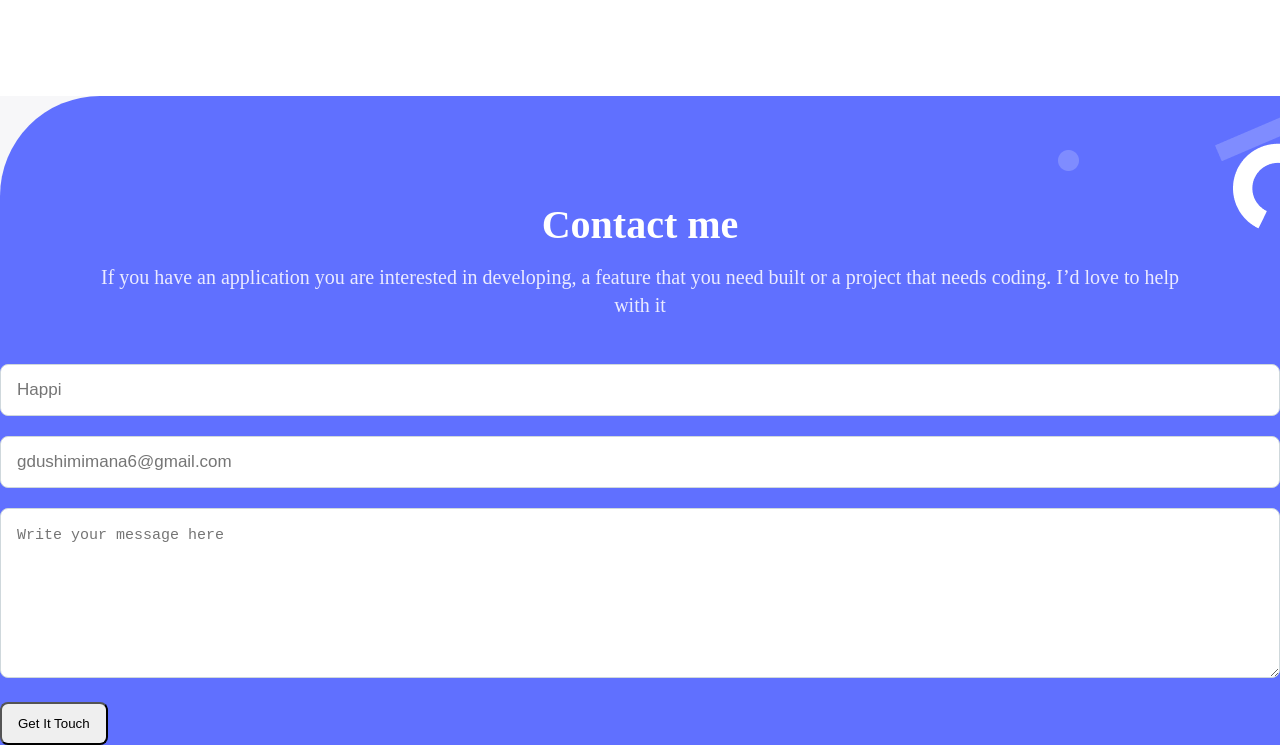
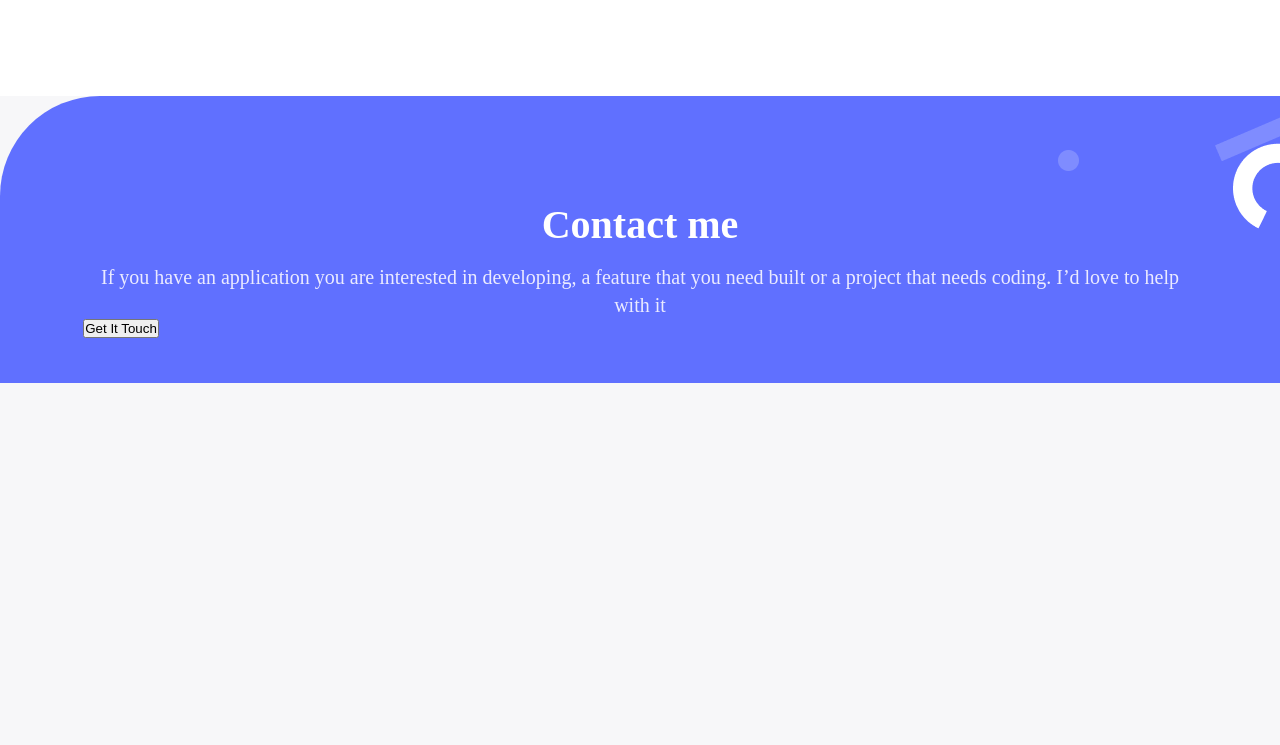
Before and after one commit to gilberthappi/Portfolio_setup_and_mobile_first, a website: page index.html in a window 1280 px wide. Shown: the part 6659-7404 px from the top of the page. After the commit the page ends 7042 px from the top, so only its background shows below. Drawn offline with Linux system fonts and the light colour scheme.

Commit message:
Update HTML and CSS for contact form

```diff
--- a/index.html
+++ b/index.html
@@ -257,35 +257,8 @@
             with it
           </p>
         </div>
-        <form class="formSpace" action="https://formspree.io/f/xrgrvjjr" method="post">
-            <ul class="contact-form">
-                <li>
-                  <input
-                    type="text"
-                    name="name"
-                    maxlength="30"
-                    placeholder="Happi"
-                    required
-                  />
-                </li>
-                <li>
-                    <input
-                    type="email"
-                    name="email"
-                    placeholder="gdushimimana6@gmail.com"
-                    required
-                  />
-                </li>
-                <li>
-                  <textarea
-                    name="message"
-                    maxlength="500"
-                    placeholder="Write your message here"
-                    required
-                  ></textarea>
-                </li>
-              </ul>
-
+        <form class="myForm" action="https://formspree.io/f/xrgrvjjr" method="post">
+          <!--insert here-->
           <button type="submit">Get It Touch</button>
         </form>
       </footer>
--- a/style.css
+++ b/style.css
@@ -417,45 +417,12 @@ body {
     font-size: 20px;
     line-height: 28px;
   }
-
-  .contact-form {
-    width: 100%;
-    padding: 45px 0 0 0;
-    display: flex;
-    flex-direction: column;
+  form {
+    width: 87%;
+    margin: auto;
+    padding-bottom: 45px;
   }
 
-  .contact-form input {
-    width: 100%;
-    margin-bottom: 20px;
-    padding: 15px 38px 15px 16px;
-    border-radius: 8px;
-    border: 1px solid #cfd8dc;
-    color: #172b4d;
-    font-weight: normal;
-    font-size: 17px;
-    line-height: 20px;
-  }
+  /**insert here**/
 
-  .contact-form textarea {
-    width: 100%;
-    min-width: 100%;
-    max-width: 100%;
-    margin-bottom: 20px;
-    padding: 15px 38px 15px 16px;
-    border-radius: 8px;
-    border: 1px solid #cfd8dc;
-    color: #b3bac5;
-    font-weight: normal;
-    font-size: 15px;
-    line-height: 24px;
-    min-height: 170px;
-  }
-
-  .formSpace button {
-    margin: 0;
-    padding: 12px 16px;
-    width: auto;
-    border-radius: 8px;
-  }
 }
```
